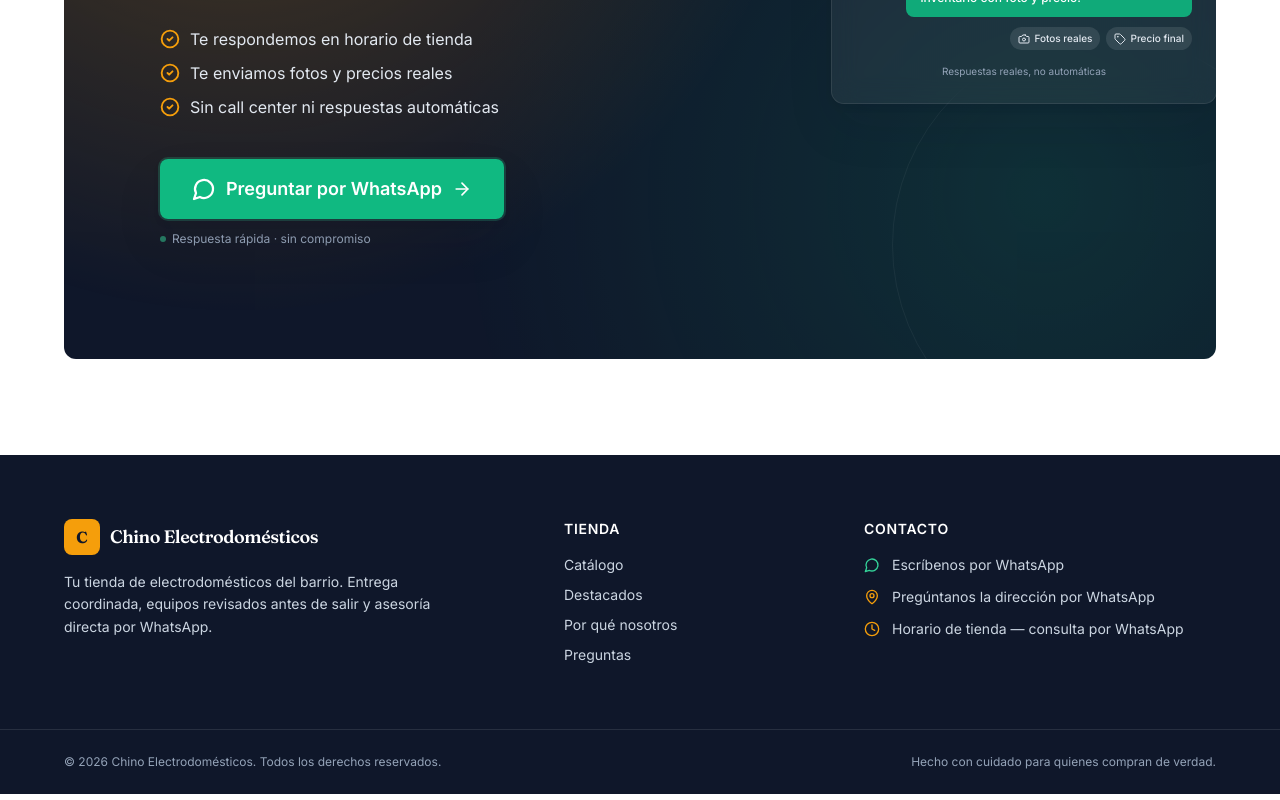
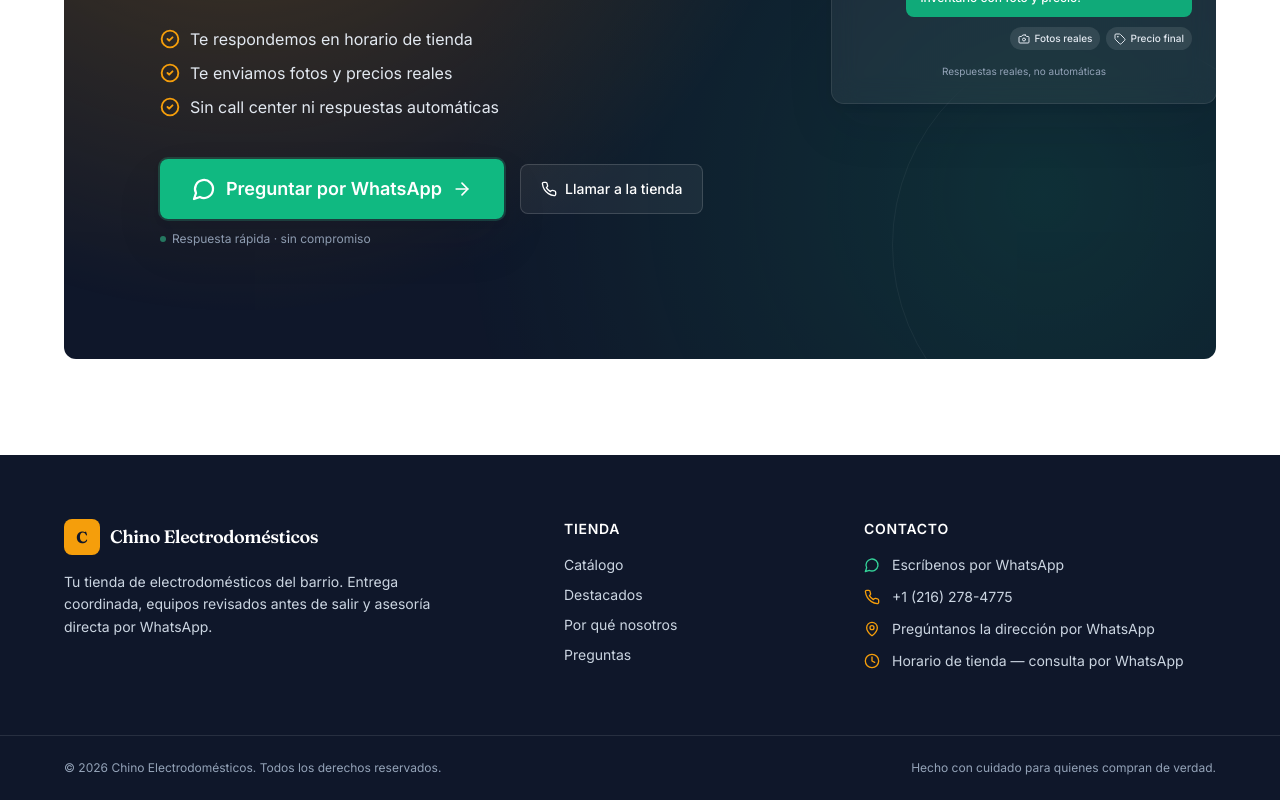
Before and after one commit to yeni513/chino_electrodomesticos, a React (Vite) app: page / in a window 1280 px wide. Shown: the part 7643-8443 px from the top of the page. Built offline with nearby package versions, Linux system fonts and the light colour scheme.

Commit message:
Add real WhatsApp number

```diff
--- a/src/data/content.js
+++ b/src/data/content.js
@@ -34,8 +34,8 @@
 export const business = {
   name: 'Chino Electrodomésticos',
   tagline: 'Tu tienda de electrodomésticos del barrio',
-  phone: '',
-  whatsapp: '',
+  phone: '+1 (216) 278-4775',
+  whatsapp: '12162784775',
   email: '',
   address: 'Pregúntanos la dirección por WhatsApp',
   hours: 'Horario de tienda — consulta por WhatsApp',
```
